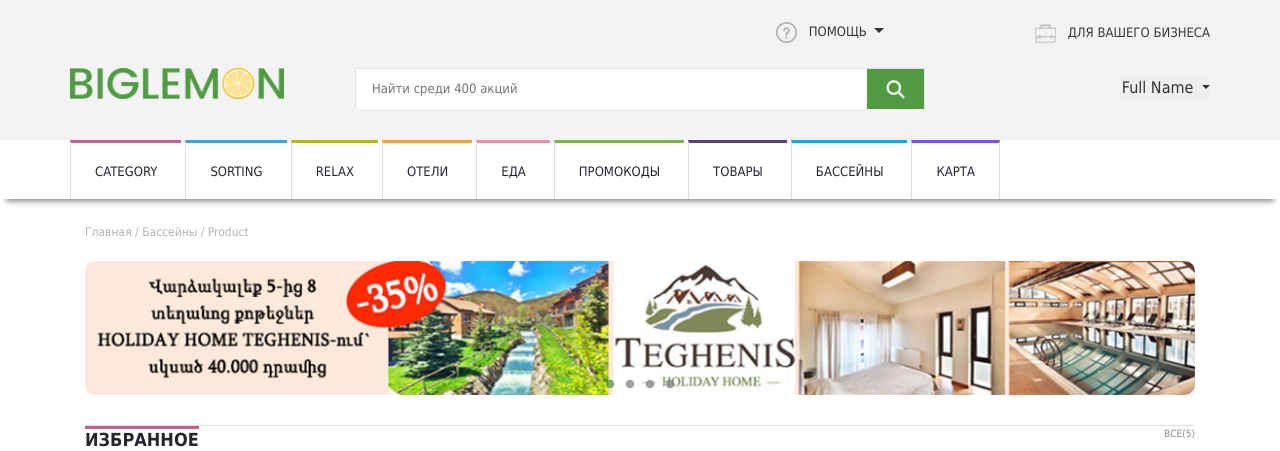
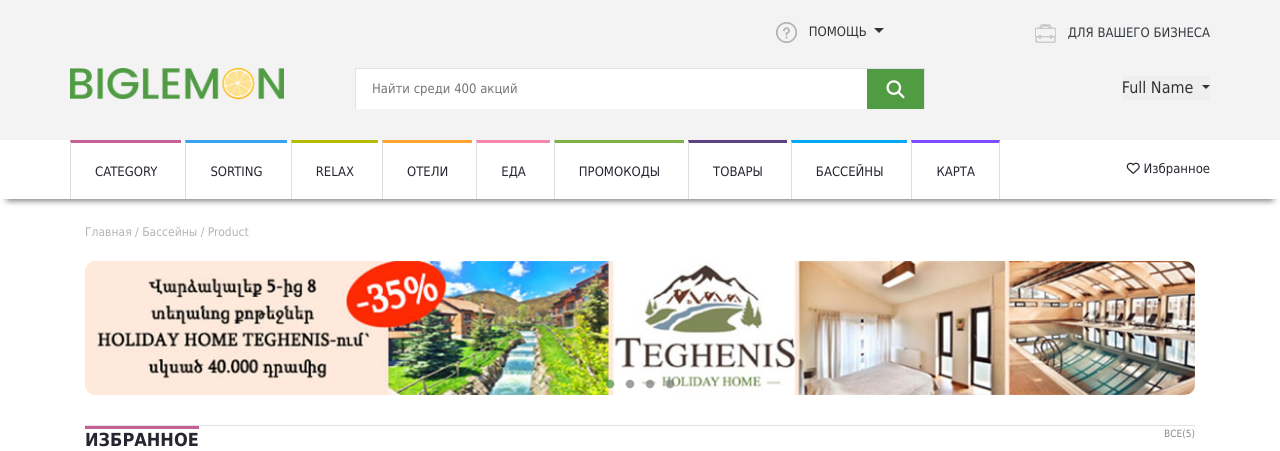
Before and after one commit to hakobyanviktoria8/cupon-site, a PHP site: page /personal-area-favorite.php in a window 1280 px wide. Shown: the part 41-492 px from the top of the page. Run offline with PHP 8.4, Linux system fonts and the light colour scheme; some libraries are stand-ins or nearby versions.

Commit message:
favorite

```diff
--- a/CSS/header-login.css
+++ b/CSS/header-login.css
@@ -54,6 +54,17 @@
 #personal_modal .most_important_name b{
     color: #272630;
 }
+.favorite_icon{
+    text-align: right;
+}
+.favorite_icon a{
+    color: #272630;
+    font-size: 13px;
+}
+.favorite_icon a:hover{
+    color: #272630;
+    text-decoration: none;
+}
 /*media*/
 @media (max-width: 768px) {
     .login_user_full_name{
@@ -71,6 +82,9 @@
     #personal_modal .most_important_name{
         text-align: left;
     }
+    .favorite_icon{
+        display: none;
+    }
 }
 @media (max-width: 767px){
     .dn{
--- a/header-login.php
+++ b/header-login.php
@@ -250,7 +250,7 @@
     <div class="container p-0">
        <!--carusel0-->
         <div class="row m-0">
-            <div class="col-12 p-0">
+            <div class="col-lg-10 col-md-12 p-0">
                 <section class="carusel0">
                     <div class="py-3 ml-1">
                         <a class="text-uppercase" href="category.php">category</a>
@@ -281,6 +281,12 @@
                     </div>
                 </section>
             </div>
+            <div class="col-lg-2 col-md-0 p-0 py-3 favorite_icon">
+                <a href="personal-area-favorite.php">
+                    <i class="far fa-heart"></i>
+                    <span>Избранное</span>
+                </a>
+            </div>
         </div>
     </div>
 </div>
```
